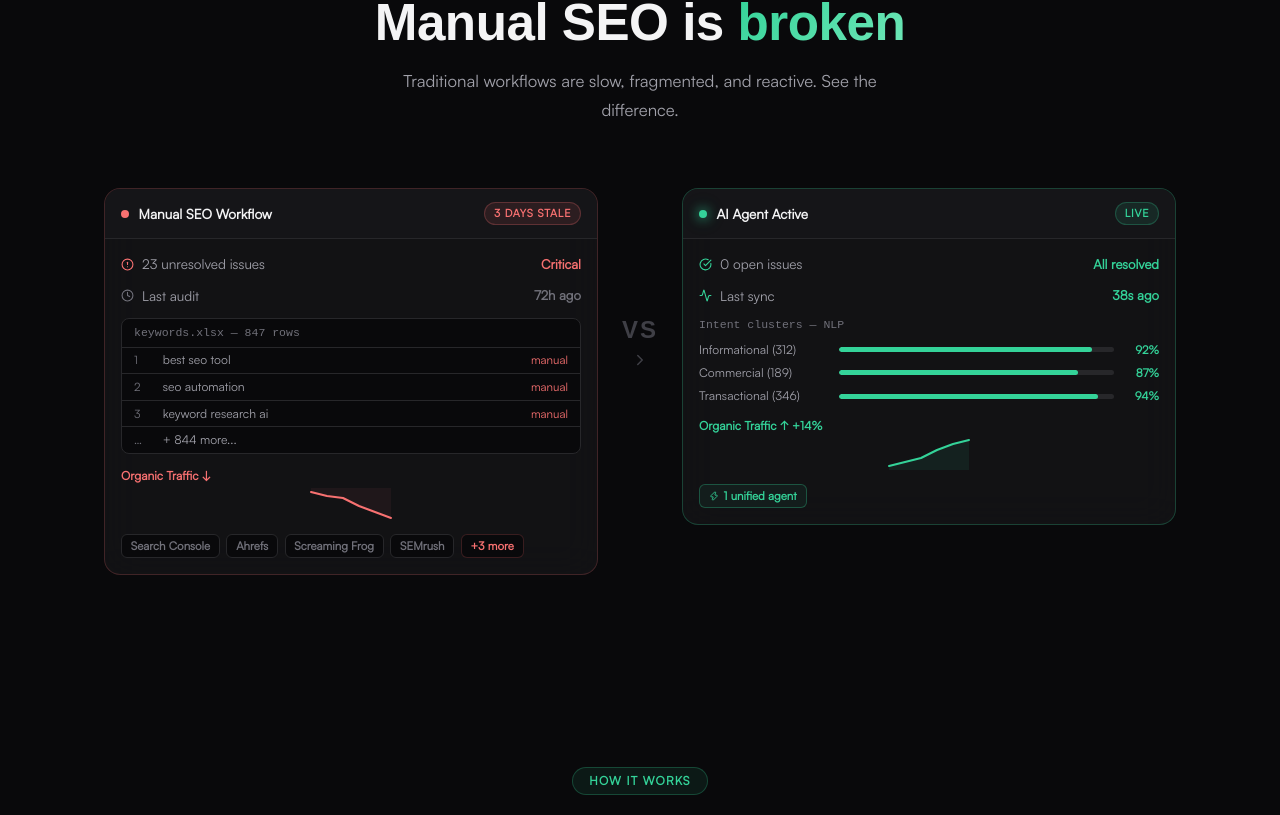
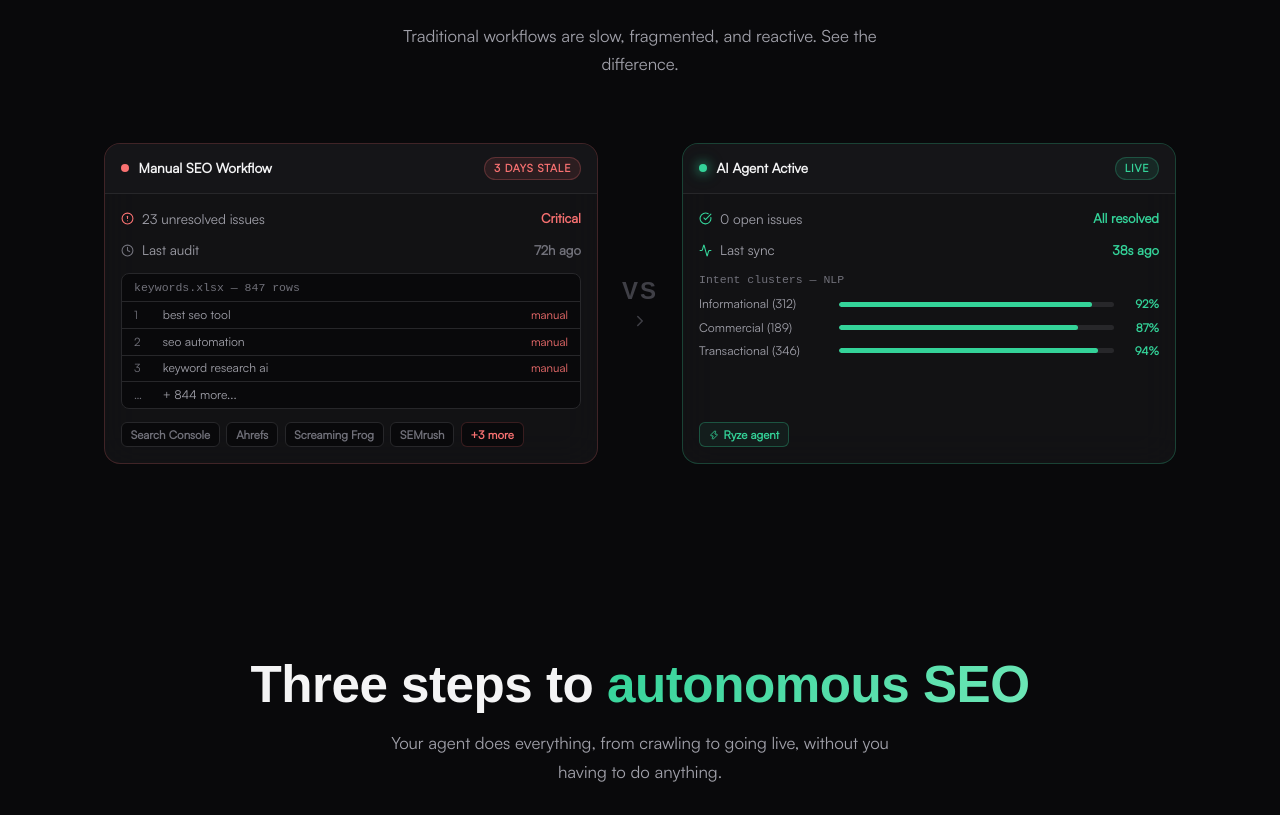
Before and after one commit to ASHISHSINGHNEGI/aiagentforseo, a React (Vite) app: page / in a window 1280 px wide. Shown: the part 1085-1900 px from the top of the page. Built offline with nearby package versions, Linux system fonts and the light colour scheme.

Commit message:
refactor: remove sparkline components and add light theme support for pain point dashboard cards

```diff
--- a/src/App.css
+++ b/src/App.css
@@ -1187,7 +1187,7 @@ main {
   display: grid;
   grid-template-columns: 1fr auto 1fr;
   gap: 1.5rem;
-  align-items: start;
+  align-items: stretch;
 }
 
 .pain-vs {
@@ -1196,7 +1196,6 @@ main {
   align-items: center;
   justify-content: center;
   gap: 0.4rem;
-  padding-top: 8rem;
 }
 .pain-vs span {
   font-family: "PPNeueBit", sans-serif;
@@ -1214,6 +1213,9 @@ main {
   padding: 0;
   overflow: hidden;
   transition: transform 0.3s;
+  height: 100%;
+  display: flex;
+  flex-direction: column;
 }
 .sim-dashboard:hover {
   transform: translateY(-4px);
@@ -1272,6 +1274,7 @@ main {
   display: flex;
   flex-direction: column;
   gap: 0.85rem;
+  flex: 1;
 }
 
 .sim-row {
@@ -1397,6 +1400,7 @@ main {
   display: flex;
   flex-wrap: wrap;
   gap: 0.4rem;
+  margin-top: auto;
 }
 .tool-chip {
   font-size: 0.72rem;
@@ -1425,6 +1429,42 @@ main {
 }
 .pain-good {
   border-color: rgba(52, 211, 153, 0.25);
+}
+
+/* ── Pain Point — light theme fixes ───────────────────────── */
+[data-theme="light"] .sim-dashboard {
+  background: #ffffff;
+  box-shadow: 0 2px 16px rgba(0, 0, 0, 0.07);
+  backdrop-filter: none;
+  -webkit-backdrop-filter: none;
+}
+[data-theme="light"] .sim-header {
+  background: #f4f4f5;
+  border-bottom-color: #e4e4e7;
+}
+[data-theme="light"] .sim-spreadsheet {
+  background: #f9f9fa;
+  border-color: #e4e4e7;
+}
+[data-theme="light"] .ss-header {
+  border-bottom-color: #e4e4e7;
+}
+[data-theme="light"] .ss-row {
+  border-bottom-color: #e4e4e7;
+}
+[data-theme="light"] .tool-chip {
+  background: #f4f4f5;
+  border-color: #d4d4d8;
+  color: #52525b;
+}
+[data-theme="light"] .cl-bar-bg {
+  background: #e4e4e7;
+}
+[data-theme="light"] .pain-bad {
+  border-color: rgba(248, 113, 113, 0.35);
+}
+[data-theme="light"] .pain-good {
+  border-color: rgba(5, 150, 105, 0.3);
 }
 
 /* ================================================================
--- a/src/components/AgentWorkflow.tsx
+++ b/src/components/AgentWorkflow.tsx
@@ -25,13 +25,13 @@ export function AgentWorkflow() {
   return (
     <section className="workflow" id="workflow">
       <div className="section-header">
-        <div className="section-tag">How It Works</div>
+        {/* <div className="section-tag">How It Works</div> */}
         <h2 className="section-title">
           Three steps to <span className="text-gradient">autonomous SEO</span>
         </h2>
         <p className="section-sub">
-          Your agent runs end-to-end — from crawl to live deployment — with zero
-          manual steps.
+          Your agent does everything, from crawling to going live, without you
+          having to do anything.
         </p>
       </div>
       <div className="workflow-steps">
--- a/src/components/FeatureGrid.tsx
+++ b/src/components/FeatureGrid.tsx
@@ -97,14 +97,13 @@ export function FeatureGrid() {
   return (
     <section className="features" id="features">
       <div className="section-header">
-        <div className="section-tag">Features</div>
         <h2 className="section-title">
           Every capability your stack{" "}
           <span className="text-gradient">needs</span>
         </h2>
         <p className="section-sub">
-          Each card shows Pain → Agent Action → Result. Watch the agent work in
-          real time.
+          Each card has three parts: Pain, Agent Action, and Result. See the
+          agent work in real time.
         </p>
       </div>
       <div className="feature-bento">
--- a/src/components/PainPointSection.tsx
+++ b/src/components/PainPointSection.tsx
@@ -7,44 +7,6 @@ import {
   Zap,
 } from "lucide-react";
 import { useEffect, useState } from "react";
-
-function SparklineUp() {
-  return (
-    <svg viewBox="0 0 80 32" className="sparkline sparkline-up" fill="none">
-      <polyline
-        points="0,28 16,24 32,20 48,12 64,6 80,2"
-        stroke="var(--agent-accent)"
-        strokeWidth="2"
-        strokeLinecap="round"
-        strokeLinejoin="round"
-      />
-      <polyline
-        points="0,28 16,24 32,20 48,12 64,6 80,2 80,32 0,32"
-        fill="var(--agent-accent)"
-        fillOpacity="0.08"
-      />
-    </svg>
-  );
-}
-
-function SparklineDown() {
-  return (
-    <svg viewBox="0 0 80 32" className="sparkline sparkline-down" fill="none">
-      <polyline
-        points="0,4 16,8 32,10 48,18 64,24 80,30"
-        stroke="#f87171"
-        strokeWidth="2"
-        strokeLinecap="round"
-        strokeLinejoin="round"
-      />
-      <polyline
-        points="0,4 16,8 32,10 48,18 64,24 80,30 80,0 0,0"
-        fill="#f87171"
-        fillOpacity="0.06"
-      />
-    </svg>
-  );
-}
 
 function ManualDashboard() {
   return (
@@ -80,10 +42,10 @@ function ManualDashboard() {
             </div>
           ))}
         </div>
-        <div className="sim-chart-wrap">
+        {/* <div className="sim-chart-wrap">
           <span className="sim-chart-label red">Organic Traffic ↓</span>
           <SparklineDown />
-        </div>
+        </div> */}
         <div className="sim-tools">
           <span className="tool-chip">Search Console</span>
           <span className="tool-chip">Ahrefs</span>
@@ -104,7 +66,7 @@ function AgentDashboard() {
   }, []);
 
   const gains = ["+6", "+11", "+14", "+9", "+18", "+22"];
-  const currentGain = gains[tick % gains.length];
+  void gains[tick % gains.length];
 
   return (
     <div className="sim-dashboard pain-good glass-card">
@@ -140,15 +102,16 @@ function AgentDashboard() {
             </div>
           ))}
         </div>
-        <div className="sim-chart-wrap">
+        {/* <div className="sim-chart-wrap">
           <span className="sim-chart-label green">
             Organic Traffic ↑ {currentGain}%
           </span>
           <SparklineUp />
-        </div>
+        </div> */}
         <div className="sim-tools">
           <span className="tool-chip tool-chip-green">
-            <Zap size={10} /> 1 unified agent
+            <Zap size={10} />
+            Ryze agent
           </span>
         </div>
       </div>
@@ -160,7 +123,6 @@ export function PainPointSection() {
   return (
     <section className="pain-point" id="pain">
       <div className="section-header">
-        <div className="section-tag">The Problem</div>
         <h2 className="section-title">
           Manual SEO is <span className="text-gradient">broken</span>
         </h2>
--- a/src/components/PricingTable.tsx
+++ b/src/components/PricingTable.tsx
@@ -44,7 +44,6 @@ export function PricingTable() {
   return (
     <section className="pricing" id="pricing">
       <div className="section-header">
-        <div className="section-tag">Pricing</div>
         <h2 className="section-title">
           Simple, <span className="text-gradient">transparent</span> pricing
         </h2>
--- a/src/index.css
+++ b/src/index.css
@@ -30,8 +30,8 @@
   --agent-text:      #09090b;
   --agent-text-muted:#52525b;
   --agent-text-faint:#a1a1aa;
-  --agent-accent:    #059669;
-  --agent-accent-dk: #047857;
+  --agent-accent:    #da7756;
+  --agent-accent-dk: #df9b85;
   --agent-accent-lt: #10b981;
   --agent-glow:      rgba(5, 150, 105, 0.12);
   --font-default: 'Satoshi', sans-serif;
```
